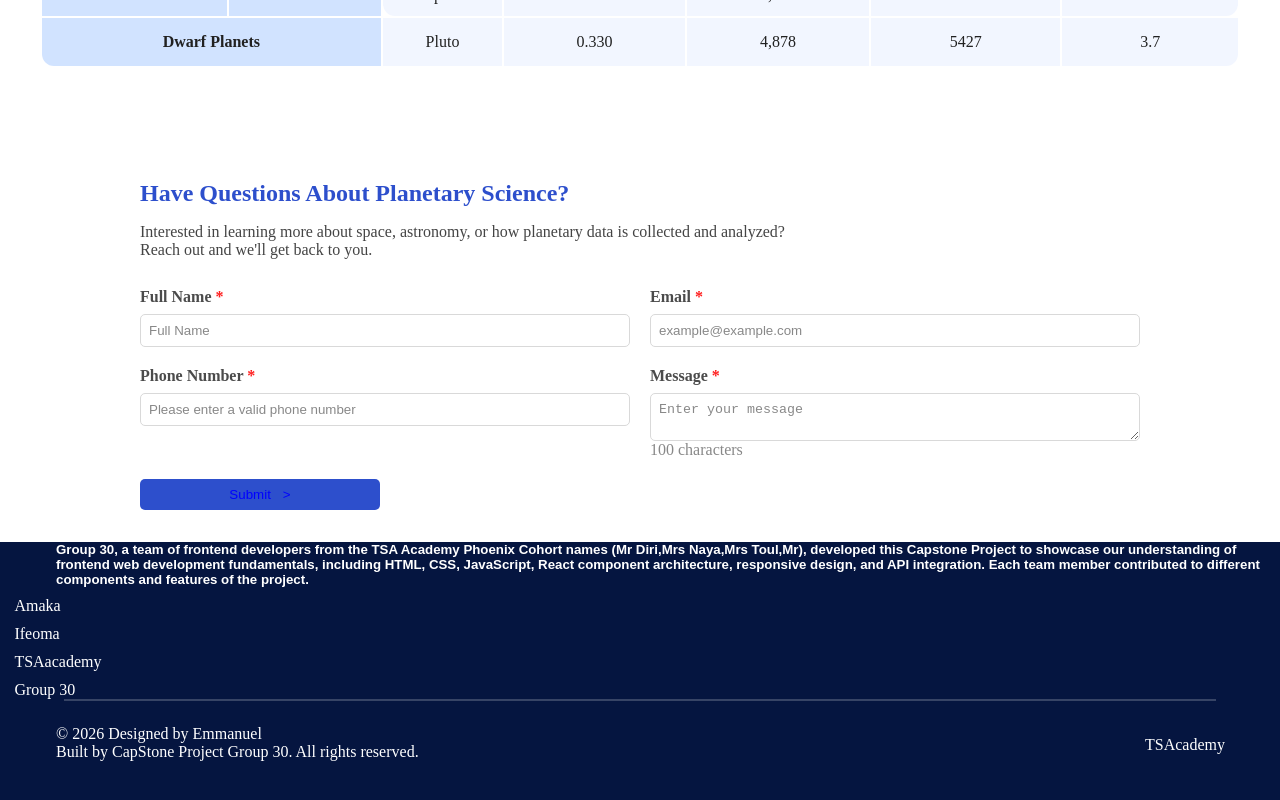
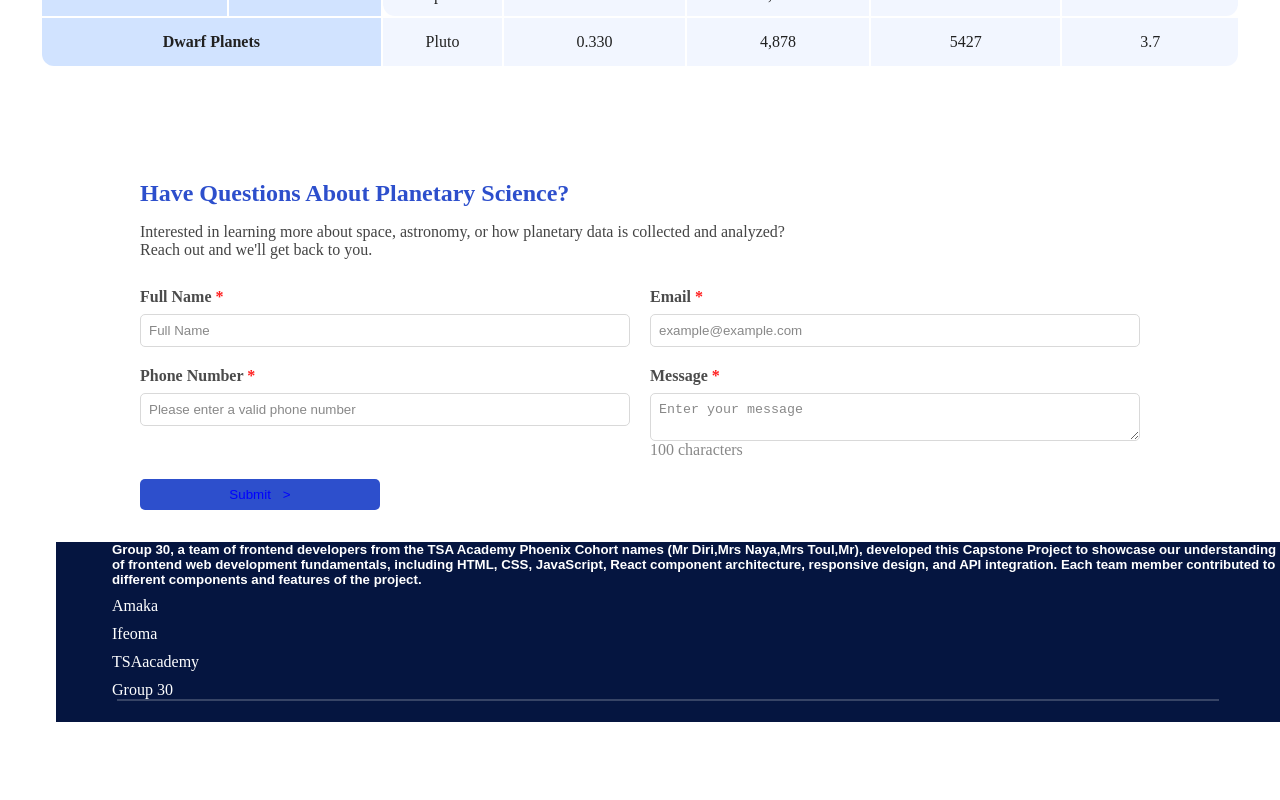
Before and after one commit to Einstein001-sketch/CapStone-Project-Group-30, a React (Vite) app: page / in a window 1280 px wide. Shown: the part 1519-2319 px from the top of the page. After the commit the page ends 2280 px from the top, so only its background shows below. Built offline with nearby package versions, Linux system fonts and the light colour scheme; no server answers.

Commit message:
Changes made to footer height

```diff
--- a/src/Footer.css
+++ b/src/Footer.css
@@ -3,7 +3,7 @@ main {
 }
 
 footer {
-  height: 260px;
+  height: 180px;
   margin-top: auto;
   background-color: #051540;
 }
@@ -53,4 +53,20 @@ h5 {
   justify-content: end;
   margin: -25px 55px;
 }
+
+@media (min-width: 1024px) {
+  footer h5,
+  .bottom-footer p,
+  footer {
+    margin-left: 3.5rem;
+  }
+
+  .Footer-Links ul li {
+    margin-left: 3.5rem;
+  }
+
+  .left-p {
+    padding-right: 3rem;
+    text-align: start;
+  }
 }
```
